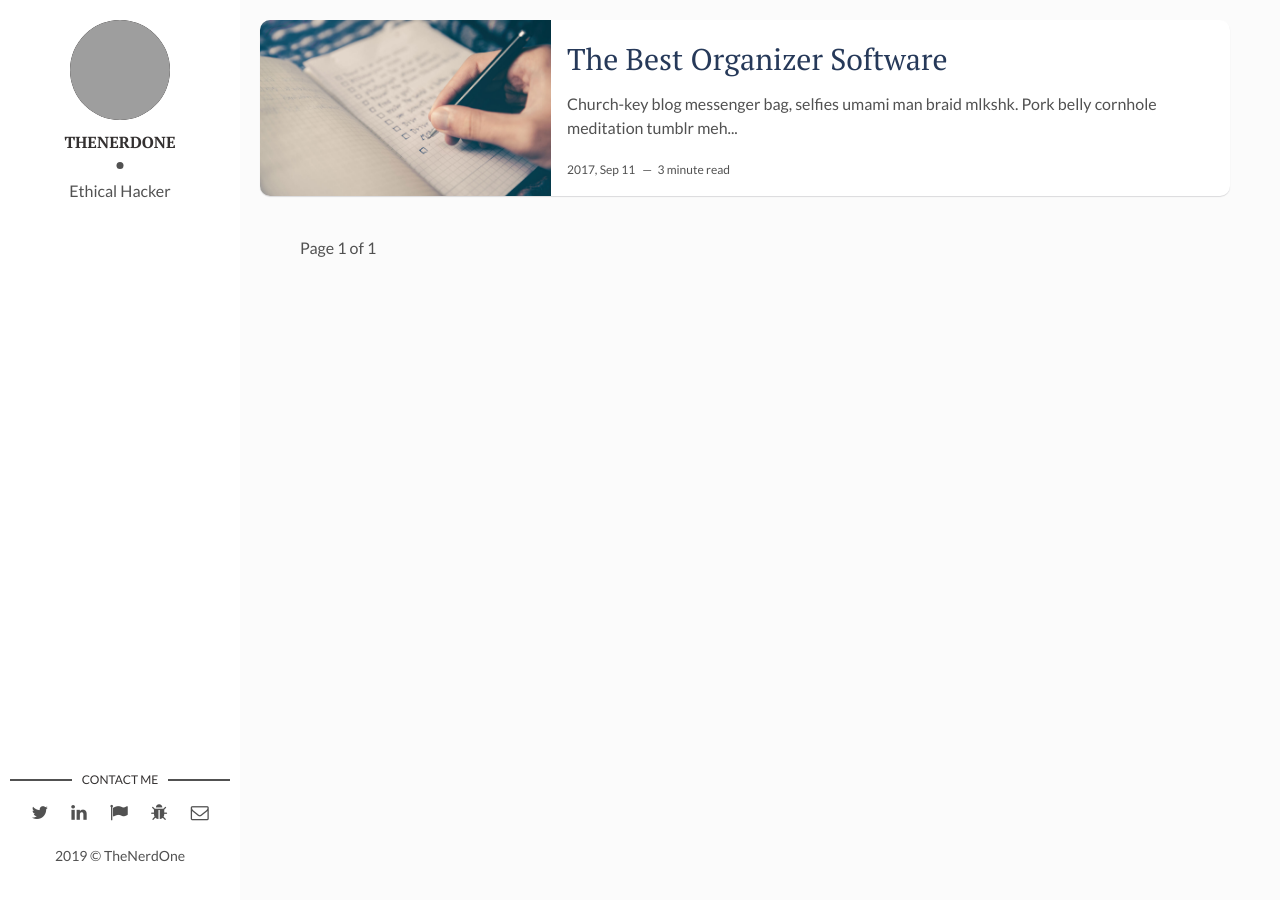
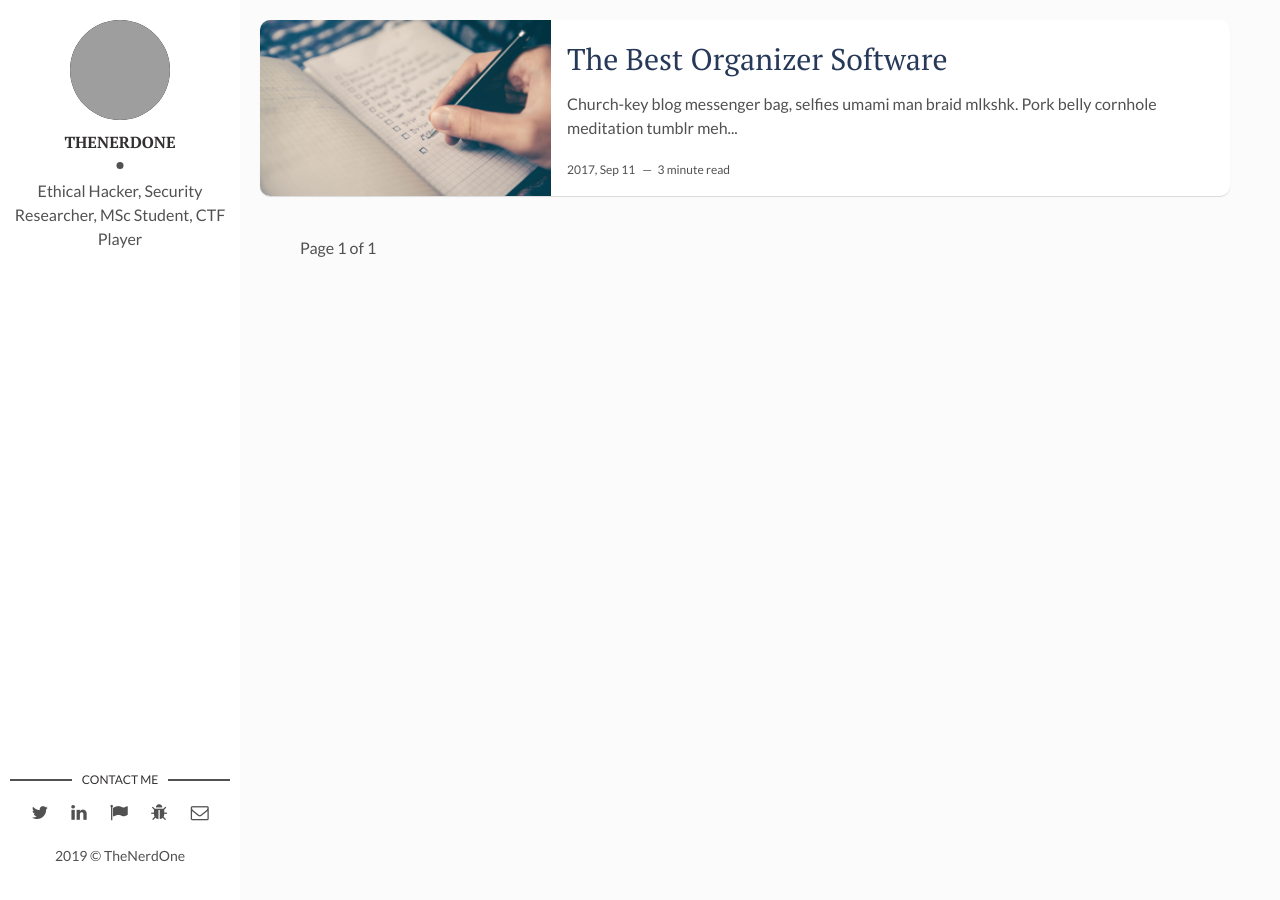
Before and after one commit to TheNerdOne9/index, a Jekyll site: the page built from index.html, in a window 1280 px wide. Built offline with Jekyll 4.4.1, drawn with Linux system fonts in a browser that asks for light colours; the list of posts is cut into pages by our own code; some of the changed lines change nothing that is shown; grey boxes are pictures that could not be loaded.

Commit message:
Update _config.yml

```diff
--- a/_config.yml
+++ b/_config.yml
@@ -9,11 +9,7 @@ site-twitter: "https://twitter.com/thenerdone9"
 # Author Settings
 author: TheNerdOne
 author-img: thenerdone.jpg # add your photo
-about-author: Ethical Hacker
-about-author1: MSc Cybersecurity Student at FCUP
-about-author2: Security Consultant
-about-author3: OSCP
-about-author4: CTF Player
+about-author: Ethical Hacker, Security Researcher, MSc Student, CTF Player
 social-twitter: thenerdone9
 social-htb: 57120
 social-h1: thenerdone
```
